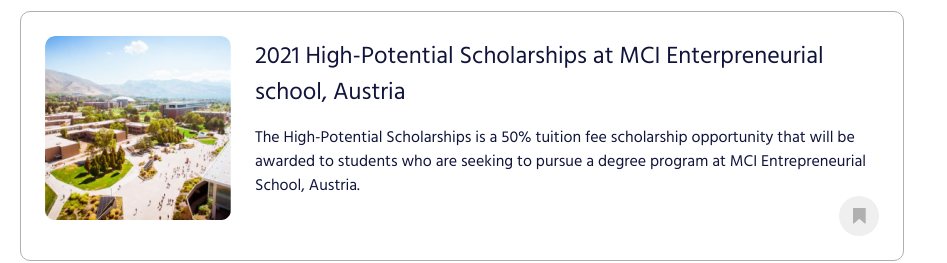
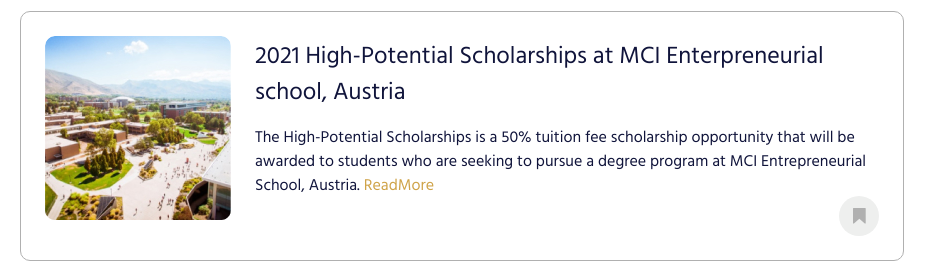
Before and after one commit to CDiala/school-finder, a React (Create React App) app in the folder client/: page / in a window 1280 px wide. Shown: the part 820-1083 px from the top of the page, without its empty margins (0-947 px from the left). Built offline with nearby package versions, Linux system fonts and the light colour scheme.

Commit message:
fix: Add space before readmore in scholarship card

```diff
--- a/client/src/components/shared/ExtraLargeCard/ExtraLargeCard.js
+++ b/client/src/components/shared/ExtraLargeCard/ExtraLargeCard.js
@@ -25,7 +25,8 @@ const ExtraLargeCard = ({
           <h3 className="xl-card-header">{header}</h3>
           <p>
             {trimString(body, charLength)}
-            {isLongText ? readMore : undefined}
+            {isLongText ? "" : " "}
+            {readMore}
           </p>
         </div>
         <div className="xl-card-footer">
```
